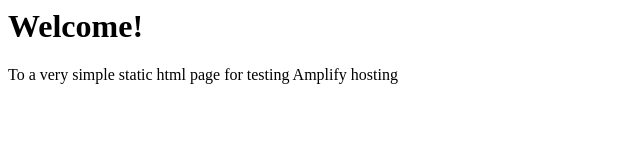
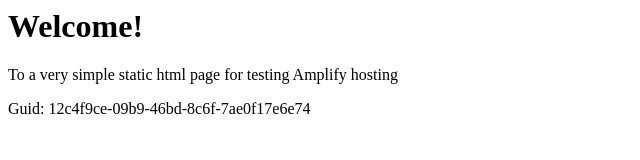
Before and after one commit to aws-aemilia-lhr/Github-PR-Commit-Integration-Test-DoNotTouch-GitHubAutoBuildCanaryTest-v1-preprod-eu-west-2, a website: page src/index.html in a window 1280 px wide. Shown: the whole page, without its empty margins (0-640 px from the left). Drawn offline with Linux system fonts and the light colour scheme.

Commit message:
commit from integ tests

```diff
--- a/src/index.html
+++ b/src/index.html
@@ -1,3 +1,5 @@
+
+
 <html lang="en">
 
 <head>
@@ -10,6 +12,6 @@
 <body>
     <h1>Welcome!</h1>
     <p>To a very simple static html page for testing Amplify hosting</p>
-</body>
+    <p>Guid: 12c4f9ce-09b9-46bd-8c6f-7ae0f17e6e74</p></body>
 
 </html>
```
